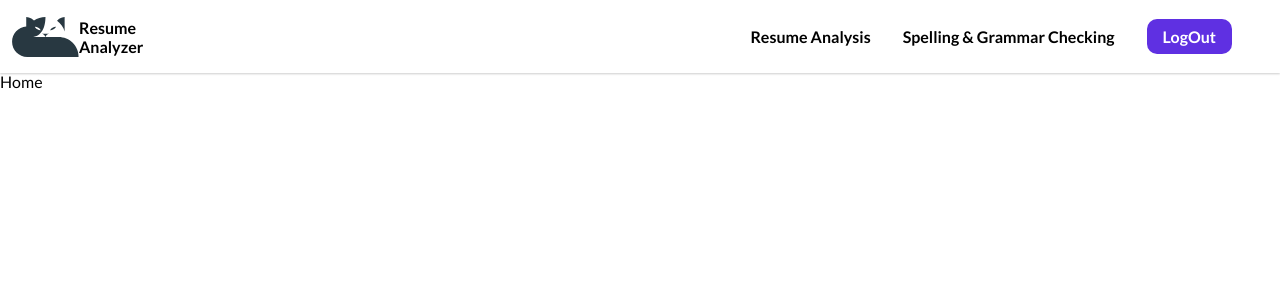
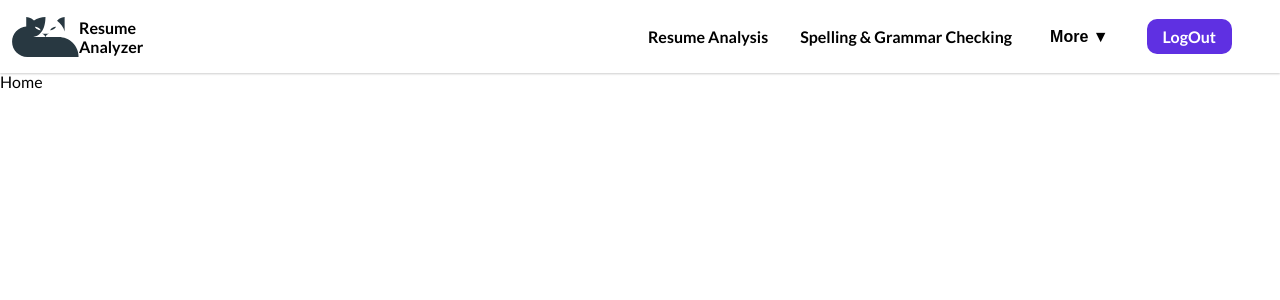
Before and after one commit to zijian99/resume_analyzer_web, a React (Vite) app in the folder frontend/resume-analyzer-react/: page /home in a window 1280 px wide. Shown: the top 300 px of the page. Built offline with nearby package versions, Linux system fonts and the light colour scheme.

Commit message:
created dropdown item for navbar after logged in

```diff
--- a/frontend/resume-analyzer-react/src/App.jsx
+++ b/frontend/resume-analyzer-react/src/App.jsx
@@ -12,6 +12,8 @@ import ScrollToTop from './components/ScrolltoTop';
 import GrammarChecker from './pages/GrammarChecker';
 import LayoutMain from './pages/LayoutMain';
 import ResumeAnalyzer from './pages/ResumeAnalyzer';
+
+
 function App() {
 
   return (
--- a/frontend/resume-analyzer-react/src/components/Navbar/NavbarMain.jsx
+++ b/frontend/resume-analyzer-react/src/components/Navbar/NavbarMain.jsx
@@ -1,123 +1,128 @@
-import React from 'react'
-import { Logo } from './Logo'
-//import { NavbarWrapper, NavLinkWrapper, StyledNavLink } from '../styles/Navbar.styled'
-import { useState } from 'react'
+import React, { useState } from 'react';
 import { NavLink } from "react-router-dom";
 import styled from "styled-components";
+import { Logo } from './Logo';
 
 /////////////////////////////////////////////////////////////////////////////////////////////////////////////////////////////
-// CONTAINER
+// STYLES
 
 const NavbarWrapper = styled.nav`
   display: flex;
   align-items: center;
   justify-content: space-between;
   position: fixed;
-
   z-index: 1000;
   width: 100vw;
   top: 0;
   box-sizing: border-box;
-
   box-shadow: 0px 1px 2px rgba(0, 0, 0, 0.2);
-
   background: white;
-
   padding: 1rem 3rem;
 
   @media (max-width: 704px) {
     flex-direction: column;
-
     padding: 1rem;
   }
-
 `;
 
 const NavLinkWrapper = styled.div`
+  display: flex;
+  align-items: center;
+
   @media (max-width: 704px) {
     display: ${(props) => (props.active ? "block" : "none")};
-
     text-align: center;
-
     padding: 2rem 0;
   }
 `;
 
-/////////////////////////////////////////////////////////////////////////////////////////////////////////////////////////////
-// COMPONENT
-
-const ClickableImg = styled(NavLink)`
-  display: flex;
-  align-items: center;
-  align-self: start;
-  justify-content: center;
-
-  width: 5%;
-  cursor: pointer;
-
+const StyledNavLink = styled(NavLink)`
   text-decoration: none;
   font-weight: bold;
+  color: black;
+  transition: 0.2s;
+  margin-left: 2rem;
 
-  color: inherit;
+  &:last-child {
+    border-radius: 10px;
+    background: #5f30e2;
+    color: white;
+    padding: 0.5rem 1rem;
+
+    &:hover {
+      color: white;
+      opacity: 0.8;
+    }
+  }
+
+  &.${(props) => props.activeclassname} {
+    color: #5f30e2;
+  }
 
   &:hover {
-    opacity: 0.9;
+    color: #5f30e2;
   }
+
   @media (max-width: 704px) {
     display: block;
     margin: 2rem auto;
   }
 `;
 
-const StyledNavLink = styled(NavLink)`
-  text-decoration: none;
+/////////////////////////////////////////////////////////////////////////////////////////////////////////////////////////////
+// DROPDOWN WITH ANIMATION
+
+const DropdownContainer = styled.div`
+  position: relative;
+  display: inline-block;
+  margin-left: 2rem;
+`;
+
+const DropdownButton = styled.button`
+  background: none;
+  border: none;
   font-weight: bold;
-
+  cursor: pointer;
+  font-size: 1rem;
   color: black;
 
-  transition: 0.2s;
-  margin-left: 2rem;
-
-  &:last-child {
-    border-radius: 10px;
-
-    //background: #007dfc;
-    // background: #3cc9b4;
-    background: #5f30e2;
-    color: white;
-
-    padding: 0.5rem 1rem;
-
-    &:hover {
-      color: white;
-      opacity: 0.8;
-    }
-    // &.${(props) => props.activeclassname} {
-    //   color: blue;
-    // }
-  }
-
-  &.${(props) => props.activeclassname} {
-    // color: #007dfc;
-    // color: #3cc9b4;
+  &:hover {
     color: #5f30e2;
   }
+`;
+
+const DropdownMenu = styled.div`
+  position: absolute;
+  background: white;
+  box-shadow: 0px 2px 5px rgba(0, 0, 0, 0.2);
+  border-radius: 5px;
+  padding: 0.5rem 0;
+  min-width: 200px;
+  top: 100%;
+  left: 50%;
+  transform: translateX(-50%);
+  z-index: 1000;
+  opacity: ${(props) => (props.isOpen ? "1" : "0")};
+  visibility: ${(props) => (props.isOpen ? "visible" : "hidden")};
+  transform: translate(-50%, ${(props) => (props.isOpen ? "5px" : "0px")});
+  transition: opacity 0.3s ease, transform 0.3s ease, visibility 0.3s;
+`;
+
+const DropdownItem = styled(NavLink)`
+  display: block;
+  padding: 0.75rem 1rem;
+  text-decoration: none;
+  color: black;
+  font-size: 0.9rem;
+  transition: background 0.2s;
 
   &:hover {
-    // color: #007dfc;
-    // color: #3cc9b4;
+    background: #f5f5f5;
     color: #5f30e2;
-  }
-
-  @media (max-width: 704px) {
-    display: block;
-
-    margin: 2rem auto;
   }
 `;
 
 /////////////////////////////////////////////////////////////////////////////////////////////////////////////////////////////
-
 
 const link = [
   {
@@ -128,14 +133,27 @@ const link = [
     page:"Spelling & Grammar Checking",
     href:"/grammarchecker",
   },
+
+];
+
+const dropdownLinks = [
   {
-    page:"LogOut",
-    href:"/",
+    page: "Profile",
+    href: "/profile",
+  },
+  {
+    page: "Settings",
+    href: "/settings",
+  },
+  {
+    page: "Help",
+    href: "/help",
   }
-]
+];
 
 const NavbarMain = () => {
   const [active, setActive] = useState(false);
+  const [isDropdownOpen, setDropdownOpen] = useState(false);
 
   return (
     <NavbarWrapper>
@@ -151,10 +169,33 @@ const NavbarMain = () => {
             {link.page}
           </StyledNavLink>
         ))}
+
+        {/* DROPDOWN MENU (Placed in between) */}
+        <DropdownContainer>
+          <DropdownButton onClick={() => setDropdownOpen(!isDropdownOpen)}>
+            More ▼
+          </DropdownButton>
+          <DropdownMenu isOpen={isDropdownOpen}>
+            {dropdownLinks.map((link) => (
+              <DropdownItem key={link.page} to={link.href}>
+                {link.page}
+              </DropdownItem>
+            ))}
+          </DropdownMenu>
+        </DropdownContainer>
+
+        {/* Last Link - LogOut */}
+        <StyledNavLink
+          activeclassname="active"
+          to="/"
+        >
+          LogOut
+        </StyledNavLink>
+
+
       </NavLinkWrapper>
+    </NavbarWrapper>
+  );
+};
 
-    </NavbarWrapper>
-  )
-}
-
-export default NavbarMain
+export default NavbarMain;
```
Also changed, not shown: frontend/resume-analyzer-react/src/pages/Page.jsx (added, +32 -0 lines).
